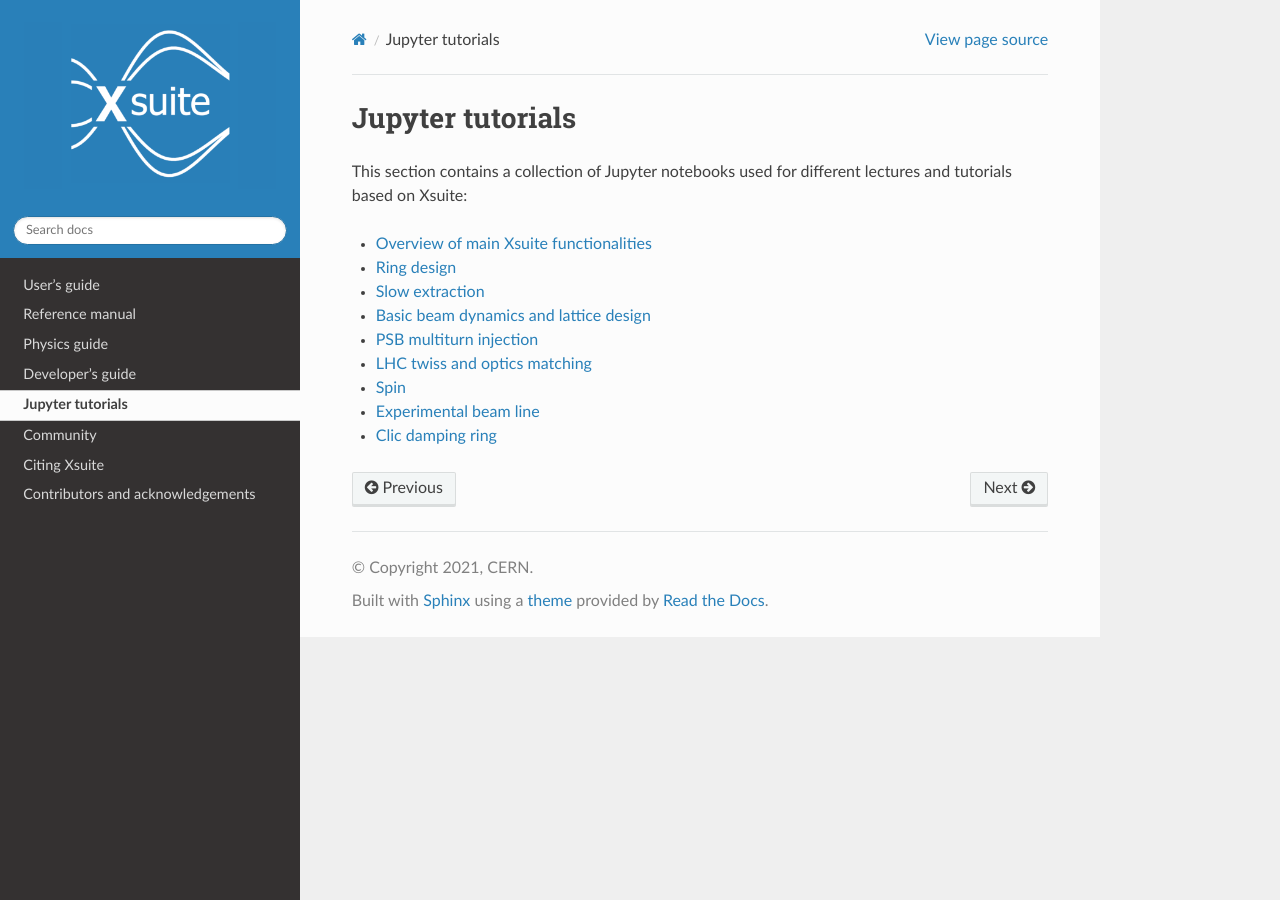
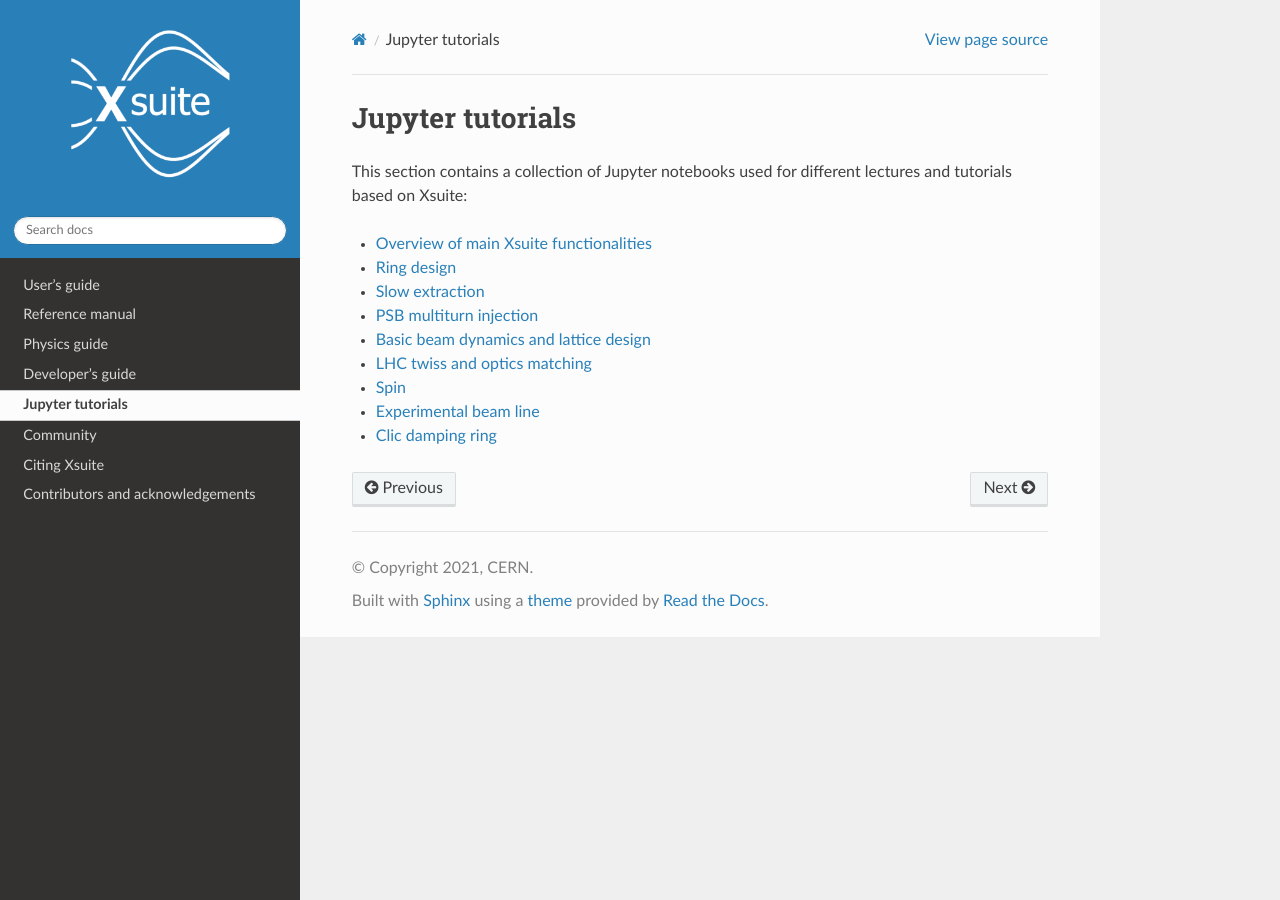
Before and after one commit to xsuite/xsuite, a Sphinx documentation site: the page built from docs/jupyter_tutorials.rst, in a window 1280 px wide. Built offline with Sphinx 7.4.7 and the Read the Docs theme 3.1.0, drawn with Linux system fonts in a browser that asks for light colours; pages that are not in the unit, such as notebooks, are missing from menus; the version number could not be read and is left out.

Commit message:
Update doc

```diff
--- a/docs/jupyter_tutorials.rst
+++ b/docs/jupyter_tutorials.rst
@@ -8,8 +8,8 @@ lectures and tutorials based on Xsuite:
 - `Overview of main Xsuite functionalities <https://github.com/xsuite/tutorial_cern_seminar>`_
 - `Ring design <https://github.com/xsuite/tutorial_lattice_design>`_
 - `Slow extraction <https://github.com/xsuite/slow_extraction_tutorial>`_
+- `PSB multiturn injection <https://github.com/xsuite/tutorial_psb_injection_chicane>`_
 - `Basic beam dynamics and lattice design <https://github.com/xsuite/tutorial_introduction_rome2025>`_
-- `PSB multiturn injection <https://github.com/xsuite/tutorial_psb_injection_chicane>`_
 - `LHC twiss and optics matching <https://github.com/xsuite/tutorial_twiss_and_match>`_
 - `Spin <https://github.com/xsuite/tutorial_spin>`_
 - `Experimental beam line <https://github.com/xsuite/tutorial_experimental_beamline>`_
```
